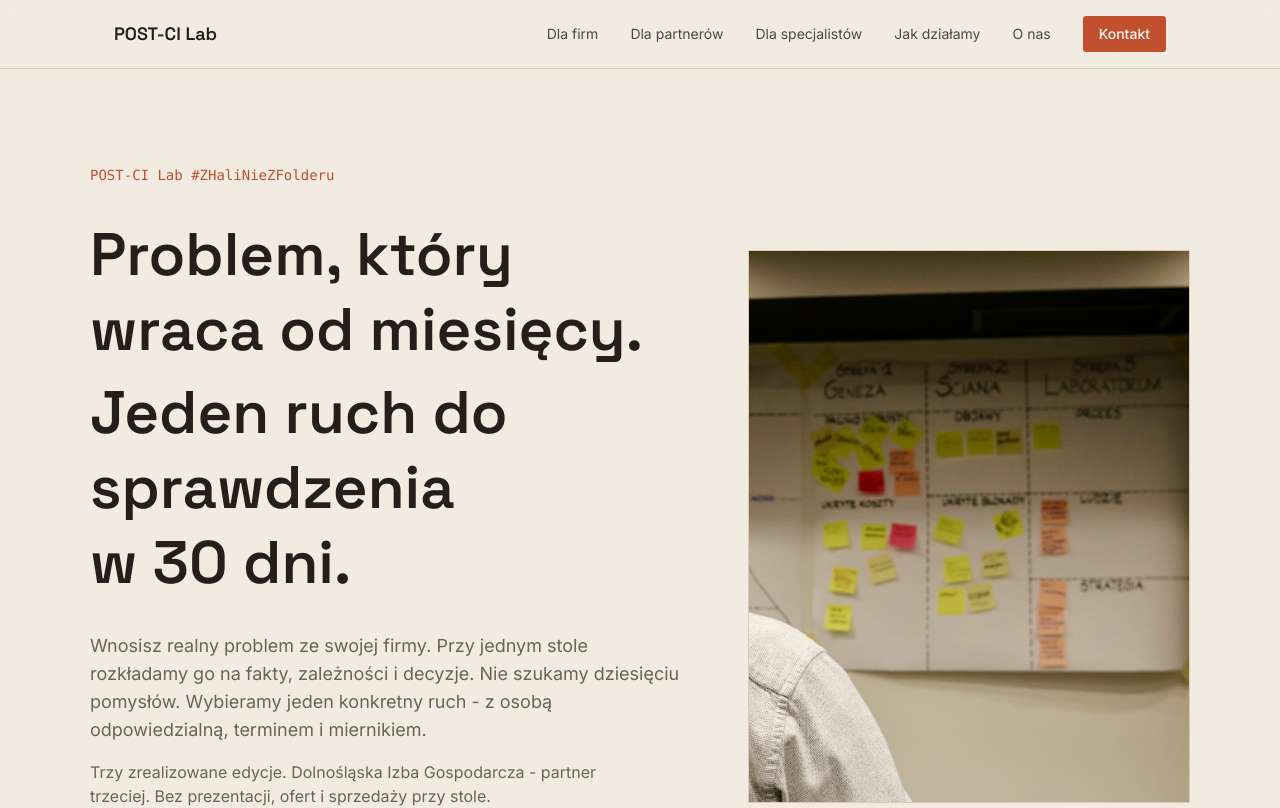
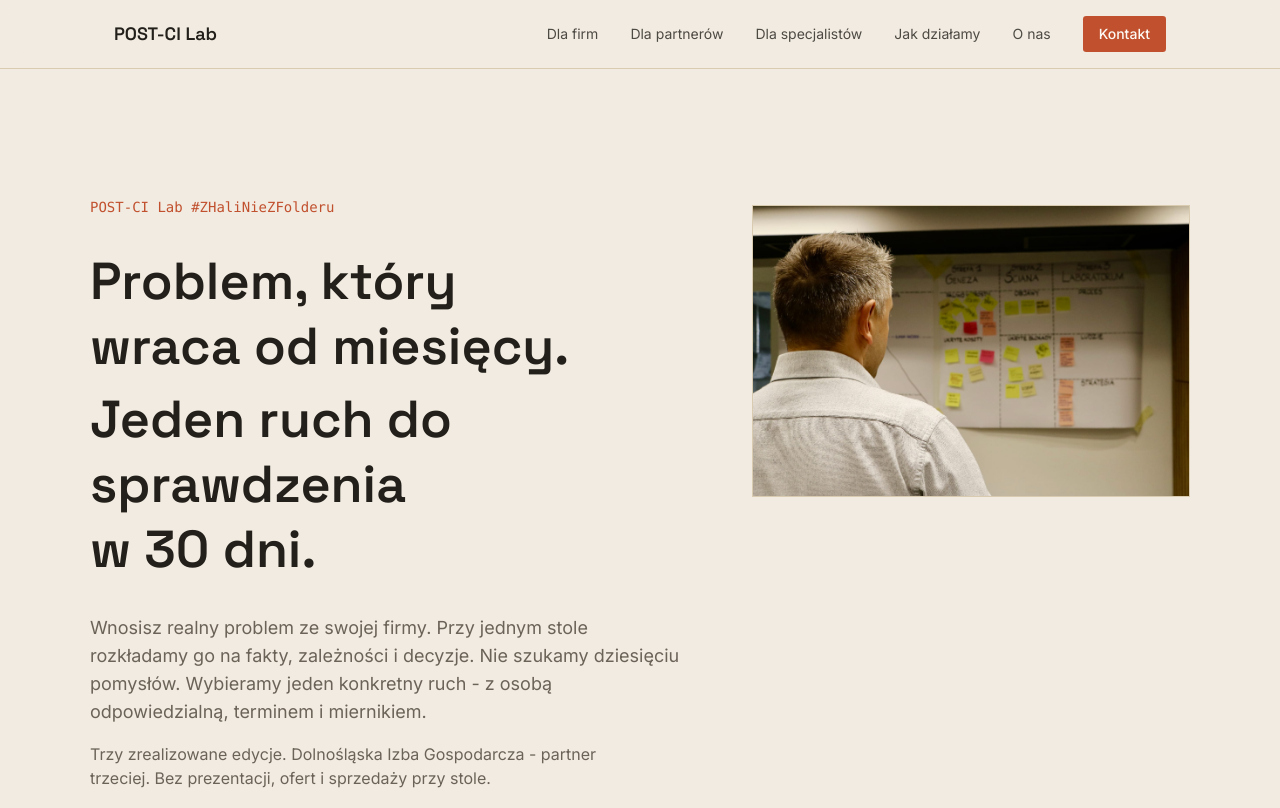
Before and after one commit to Skrzyou/post-ci, a Next.js app: page / in a window 1280 px wide. Shown: the top 808 px of the page. Built offline with nearby package versions, Linux system fonts and the light colour scheme.

Commit message:
fix: hero - zdjecie w naturalnych proporcjach (bez brzydkiego przyciecia), usuniecie kolizji naglowka z nawigacja

```diff
--- a/src/components/sections/Hero.tsx
+++ b/src/components/sections/Hero.tsx
@@ -19,8 +19,9 @@ const line = {
 
 export function Hero() {
   return (
-    <section className="flex min-h-screen flex-col justify-center border-b border-border px-6 py-24">
-      <div className="mx-auto grid w-full max-w-[1100px] grid-cols-1 items-center gap-10 md:grid-cols-[7fr_5fr]">
+    <section className="min-h-screen border-b border-border px-6 py-32">
+      <div className="mx-auto w-full max-w-[1100px]">
+        <div className="grid grid-cols-1 items-start gap-12 md:grid-cols-[7fr_5fr]">
           <div>
             <motion.p
               initial={{ opacity: 0, y: 10 }}
@@ -41,7 +42,7 @@ export function Hero() {
                 <motion.span
                   key={text}
                   variants={line}
-                className="block text-balance font-heading text-4xl font-semibold leading-tight sm:text-5xl md:text-6xl md:max-w-[16ch]"
+                  className="block text-balance font-heading text-4xl font-semibold leading-tight sm:text-5xl md:text-[3.25rem] md:max-w-[16ch]"
                 >
                   {text}
                 </motion.span>
@@ -54,9 +55,9 @@ export function Hero() {
               transition={{ duration: 0.6, delay: 0.5 }}
               className="mt-8 max-w-[52ch] text-pretty text-lg text-muted-foreground"
             >
-            Wnosisz realny problem ze swojej firmy. Przy jednym stole rozkładamy go na fakty, zależności i
-            decyzje. Nie szukamy dziesięciu pomysłów. Wybieramy jeden konkretny ruch - z osobą
-            odpowiedzialną, terminem i miernikiem.
+              Wnosisz realny problem ze swojej firmy. Przy jednym stole rozkładamy go na fakty,
+              zależności i decyzje. Nie szukamy dziesięciu pomysłów. Wybieramy jeden konkretny ruch - z
+              osobą odpowiedzialną, terminem i miernikiem.
             </motion.p>
 
             <motion.p
@@ -99,16 +100,17 @@ export function Hero() {
             initial={{ opacity: 0, scale: 1.02 }}
             animate={{ opacity: 1, scale: 1 }}
             transition={{ duration: 0.8, delay: 0.2 }}
-          className="relative aspect-[4/5] w-full overflow-hidden border border-border"
+            className="relative mt-2 aspect-[3/2] w-full overflow-hidden border border-border"
           >
             <Image
               src="/images/hero-zamyslenie.jpg"
               alt="Uczestnik POST-CI LAB patrzy zamyślony na ścianę Master Mapy pokrytą karteczkami"
               fill
               priority
-            className="object-cover object-[75%_35%]"
+              className="object-cover"
             />
           </motion.div>
+        </div>
       </div>
     </section>
   );
```
Lines whose indentation alone changed are shown as unchanged.
